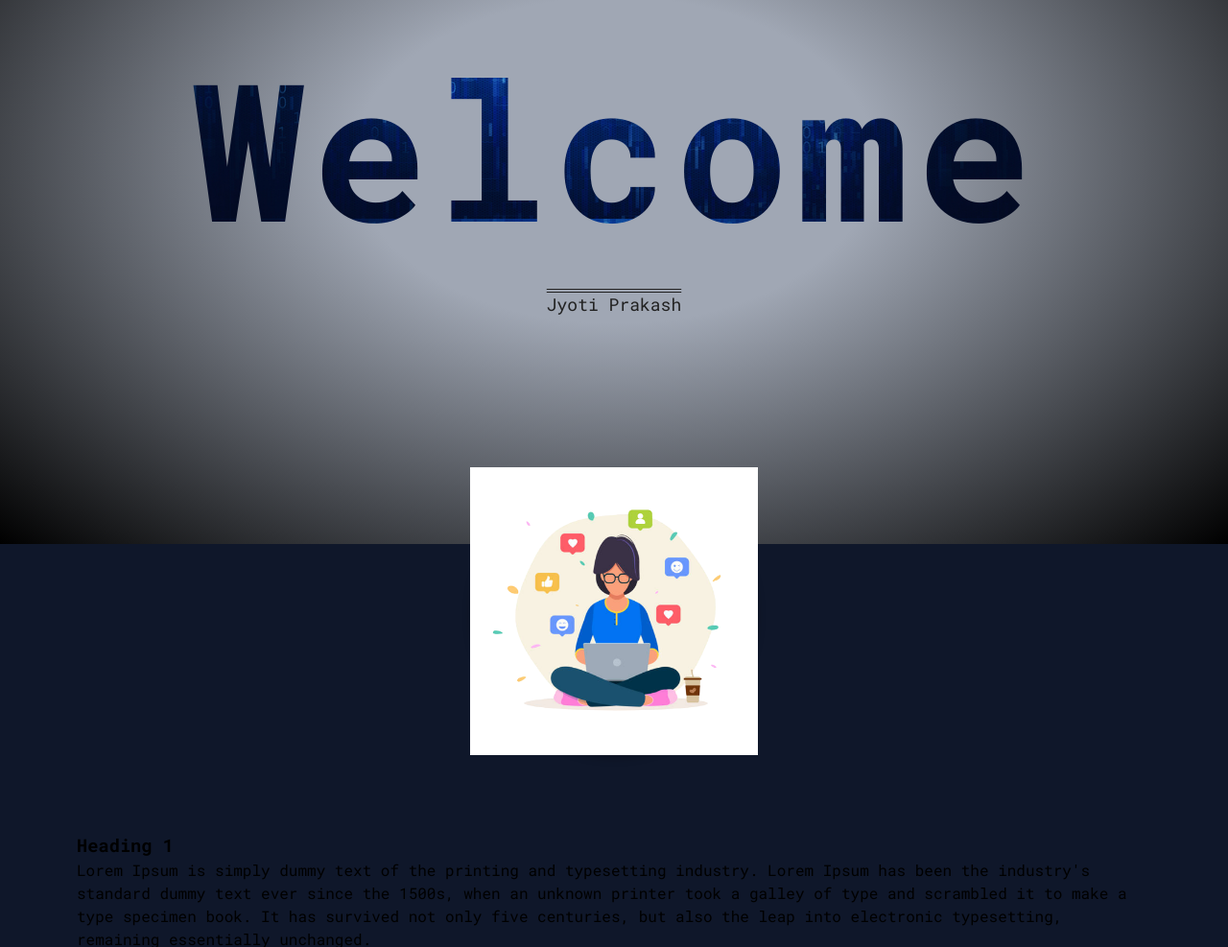
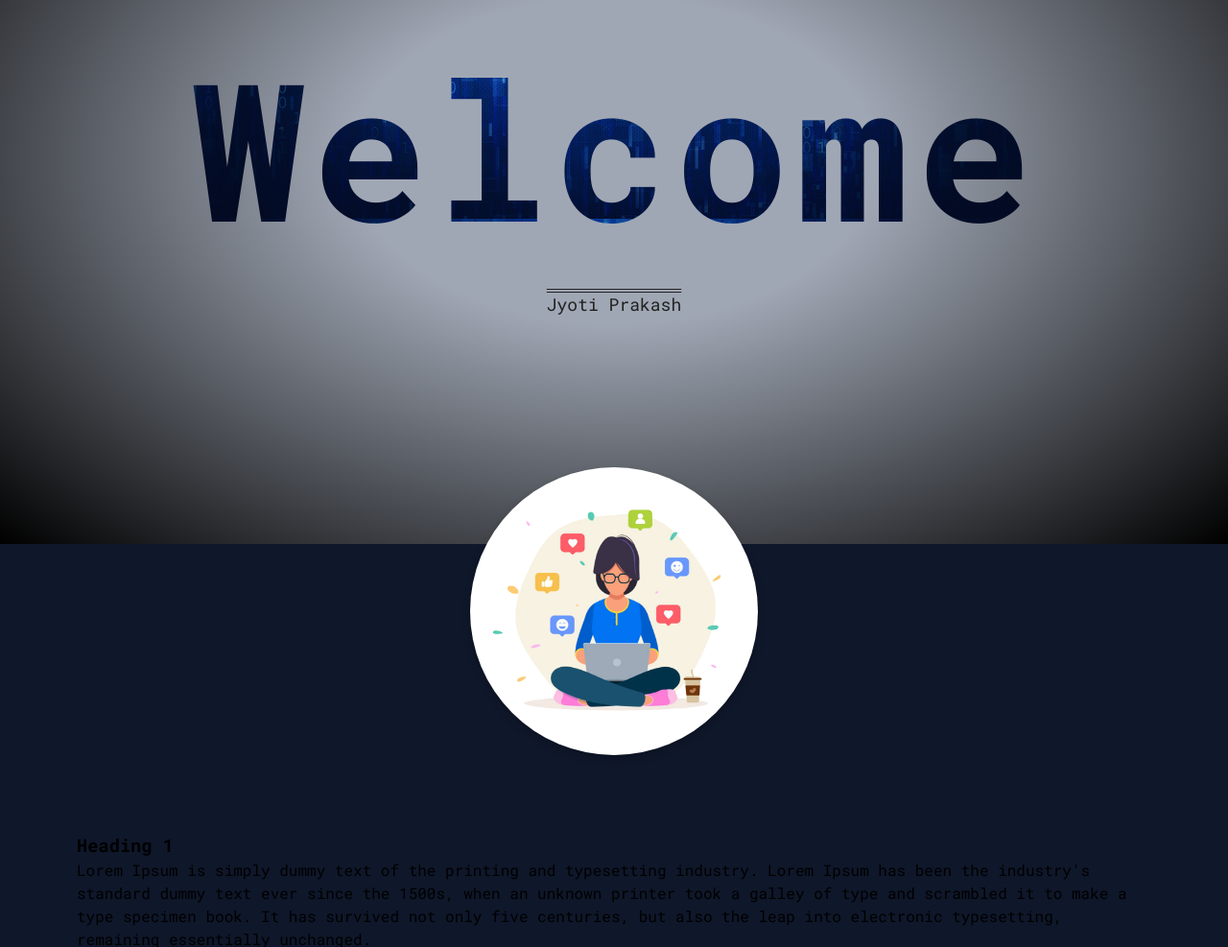
Before and after one commit to JyotiPrakash95/github-portfolio, a plain HTML site: page index.html in a window 1280 px wide. Shown: the part 233-1220 px from the top of the page at 96% size. Drawn offline with Linux system fonts and the light colour scheme.

Commit message:
CSS Done

```diff
--- a/style.css
+++ b/style.css
@@ -82,7 +82,7 @@ text-decoration: overline #212121 double;
   .flip-card-front {
     background-color: #fff;
     color: black;
-
+    border-radius: 50%;
   }
 
   .flip-card-back {
@@ -90,7 +90,7 @@ text-decoration: overline #212121 double;
     color: #0f172a;
     transform: rotateY(180deg);
     border-radius: 50%;
-    padding: 70px;
+    padding: 35% 0;
   }
   /* projects */
   .projects{
```
